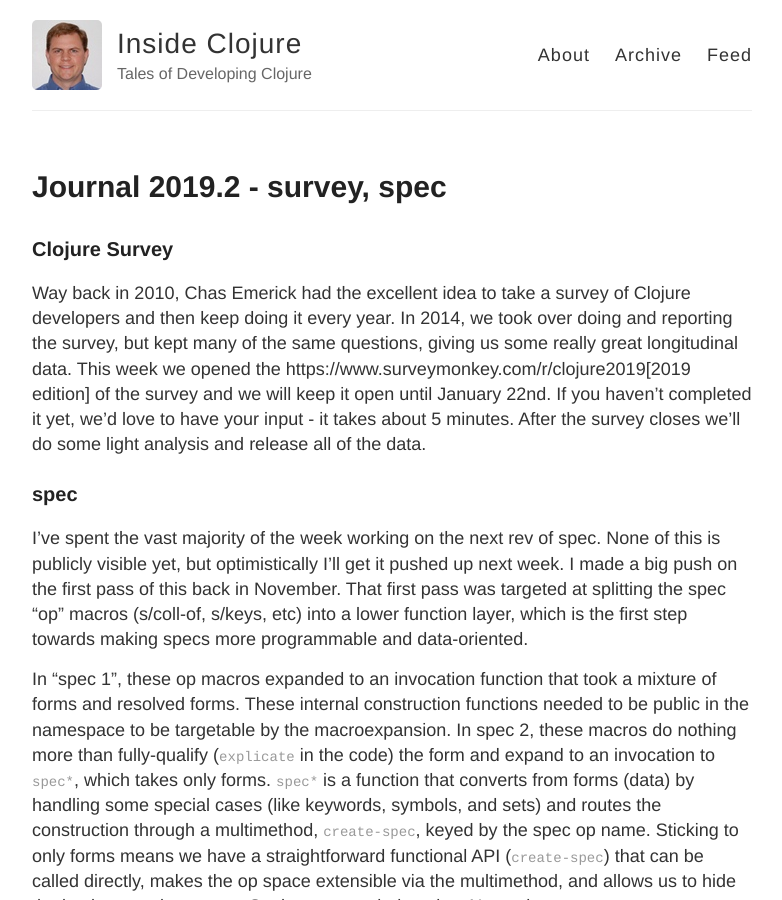
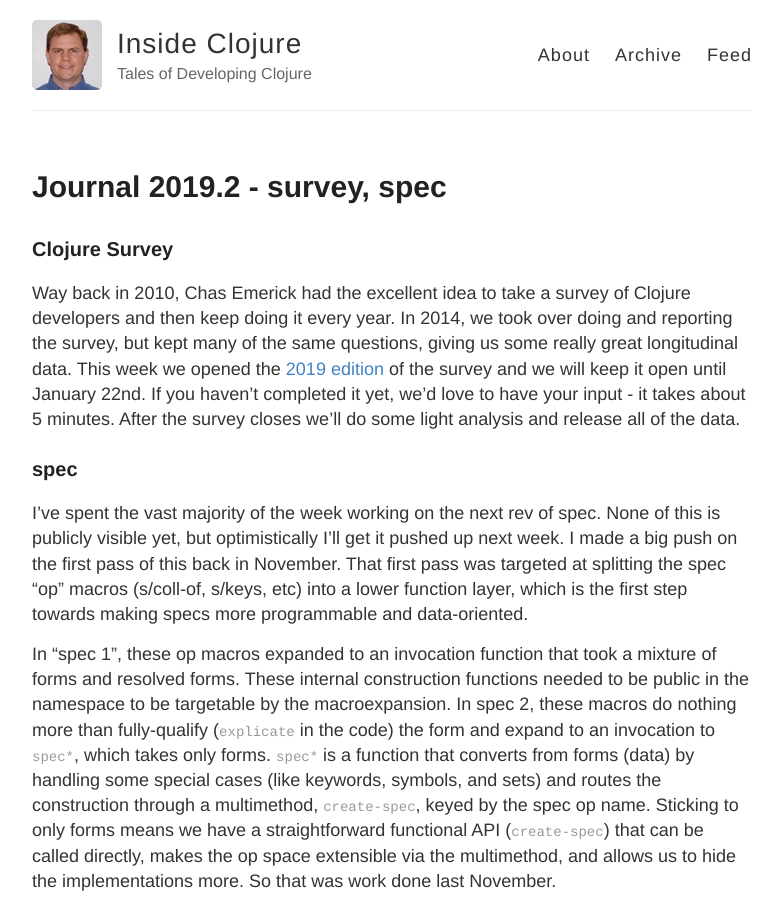
Before and after one commit to insideclojure/insideclojure.github.io, a Jekyll site: the page built from _posts/2019-01-11-journal.md, in a window 1280 px wide and 900 px high. Shown: the whole window, without its empty margins (248-1030 px from the left). Built offline with Jekyll 4.4.1, drawn with Linux system fonts in a browser that asks for light colours; comment, search, counter and statistics services are not loaded; some of the changed lines change nothing that is shown.

Commit message:
fix link

```diff
--- a/_posts/2019-01-11-journal.md
+++ b/_posts/2019-01-11-journal.md
@@ -6,7 +6,7 @@
 
 ### Clojure Survey
 
-Way back in 2010, Chas Emerick had the excellent idea to take a survey of Clojure developers and then keep doing it every year. In 2014, we took over doing and reporting the survey, but kept many of the same questions, giving us some really great longitudinal data. This week we opened the https://www.surveymonkey.com/r/clojure2019[2019 edition] of the survey and we will keep it open until January 22nd. If you haven't completed it yet, we'd love to have your input - it takes about 5 minutes. After the survey closes we'll do some light analysis and release all of the data.
+Way back in 2010, Chas Emerick had the excellent idea to take a survey of Clojure developers and then keep doing it every year. In 2014, we took over doing and reporting the survey, but kept many of the same questions, giving us some really great longitudinal data. This week we opened the [2019 edition](https://www.surveymonkey.com/r/clojure2019) of the survey and we will keep it open until January 22nd. If you haven't completed it yet, we'd love to have your input - it takes about 5 minutes. After the survey closes we'll do some light analysis and release all of the data.
 
 ### spec
 
```
